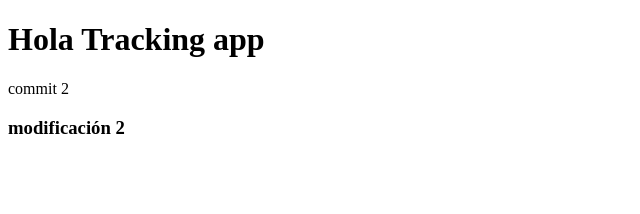
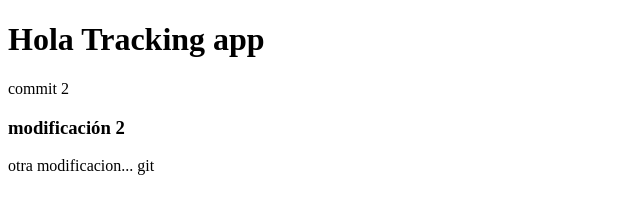
Before and after one commit to olgaitalive/1-web-l-OLGA, a plain HTML site: page index.html in a window 1280 px wide. Shown: the whole page, without its empty margins (0-640 px from the left). Drawn offline with Linux system fonts and the light colour scheme.

Commit message:
modificacion de index y main

```diff
--- a/index.html
+++ b/index.html
@@ -10,5 +10,8 @@
     <p>commit 2</p>
 
     <h3>modificación 2</h3>
+
+
+    <p>otra modificacion... git </p>
 </body>
 </html>
--- a/main.css
+++ b/main.css
@@ -1,3 +1,3 @@
 body {
-    background: black;
+    background: red;
 }
```
